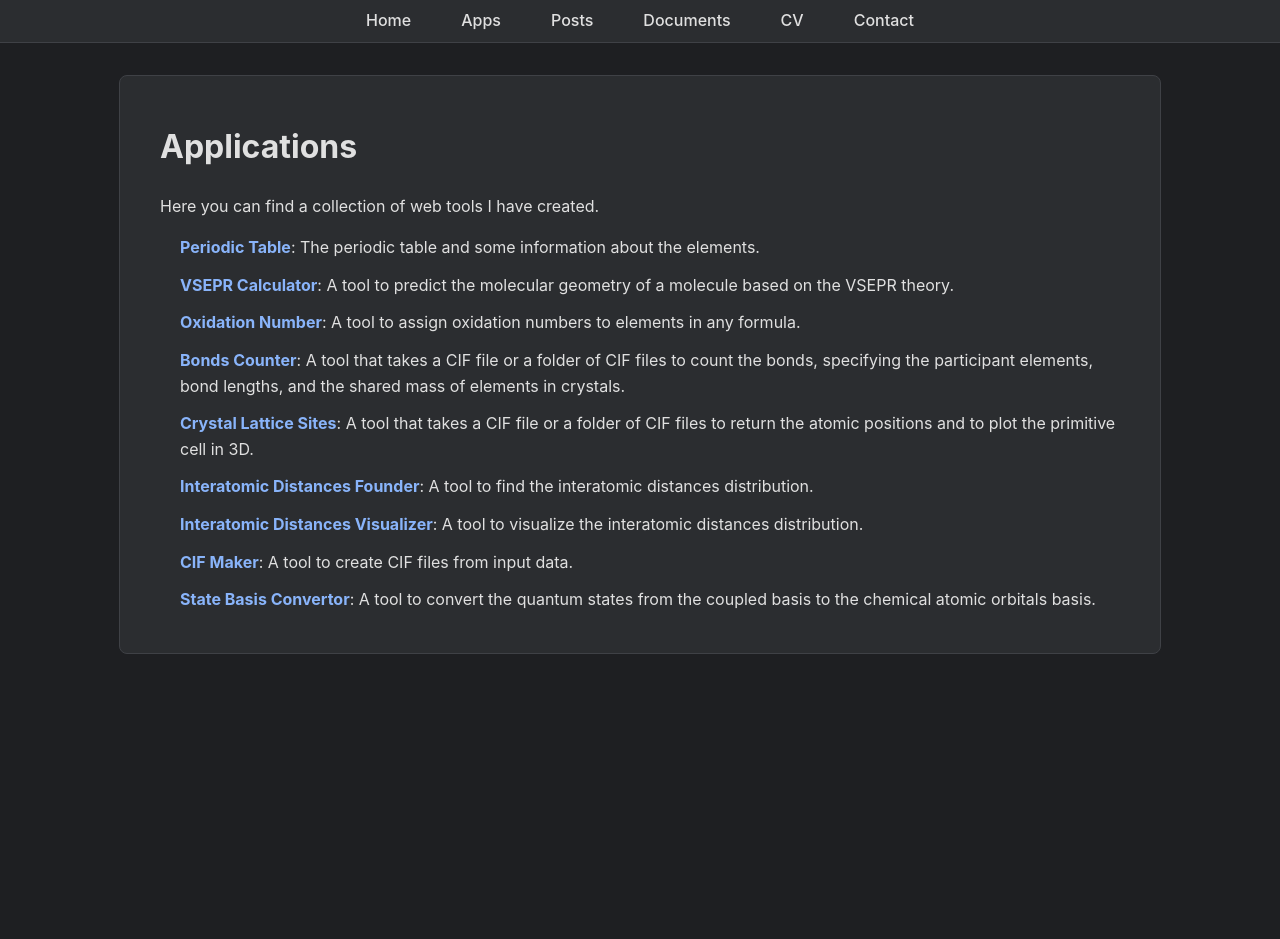
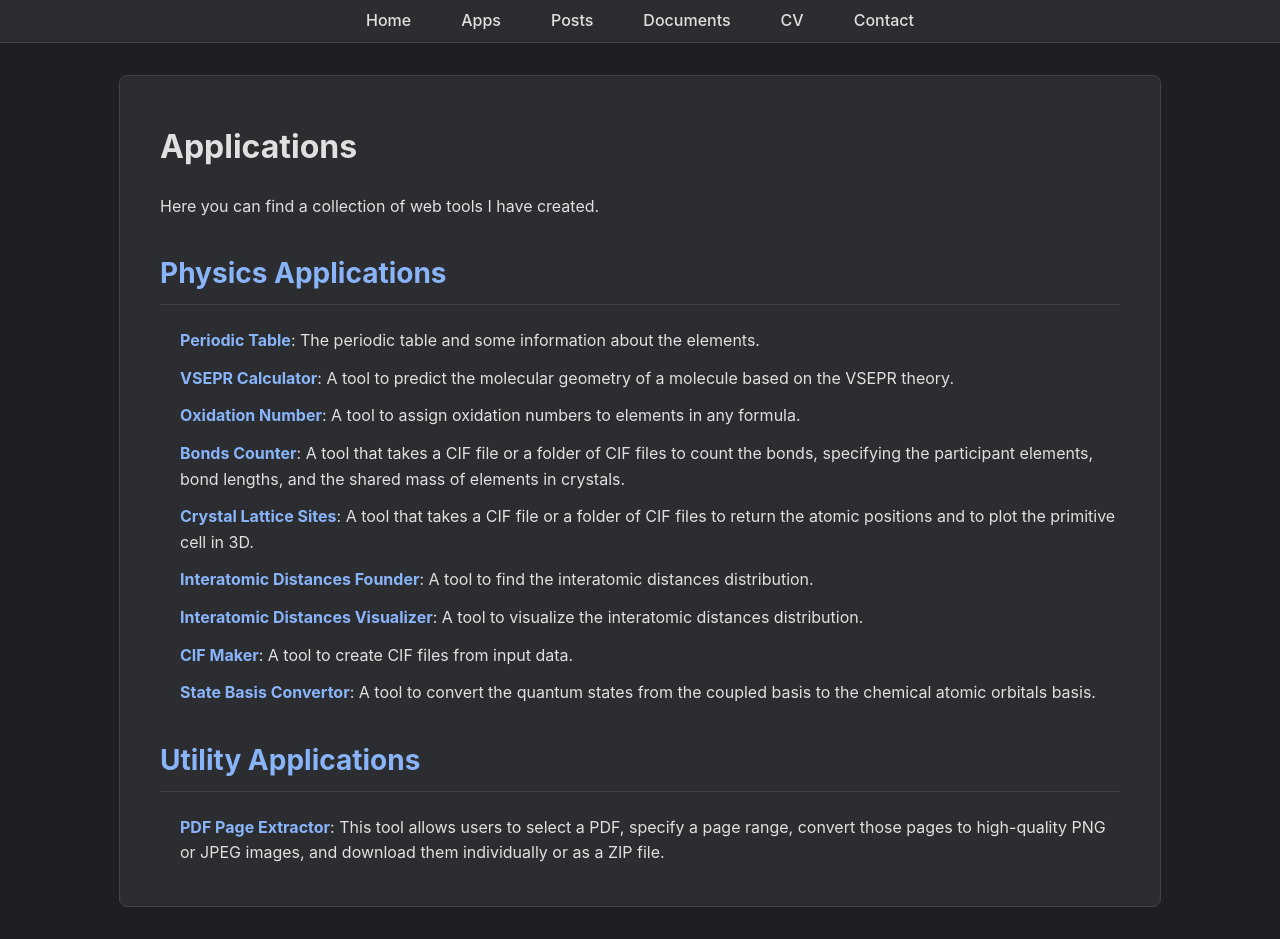
Before and after one commit to MuathHamidi/muath.hamidi, a Jekyll site: the page built from apps.md, in a window 1280 px wide. Built offline with Jekyll 4.4.1, drawn with Linux system fonts in a browser that asks for light colours; before the commit the page ends 900 px from its top, so only the background shows below that.

Commit message:
Add Physics and Utility Applications sections
Added new sections for Physics and Utility Applications with descriptions of each tool.

```diff
--- a/apps.md
+++ b/apps.md
@@ -5,6 +5,8 @@ title: Apps
 # Applications
 
 Here you can find a collection of web tools I have created.
+
+## Physics Applications
 
 - **[Periodic Table](./apps/periodic_table.html)**: The periodic table and some information about the elements.
 - **[VSEPR Calculator](./apps/vsepr_calculator.html)**: A tool to predict the molecular geometry of a molecule based on the VSEPR theory.
@@ -15,3 +17,7 @@ Here you can find a collection of web tools I have created.
 - **[Interatomic Distances Visualizer](./apps/interatomic_distances_visualizer.html)**: A tool to visualize the interatomic distances distribution.
 - **[CIF Maker](./apps/cif_maker.html)**: A tool to create CIF files from input data.
 - **[State Basis Convertor](./apps/state_basis_convertor.html)**: A tool to convert the quantum states from the coupled basis to the chemical atomic orbitals basis.
+
+## Utility Applications
+
+- **[PDF Page Extractor](./apps/pdf_page_extractor.html)**: This tool allows users to select a PDF, specify a page range, convert those pages to high-quality PNG or JPEG images, and download them individually or as a ZIP file.
```
